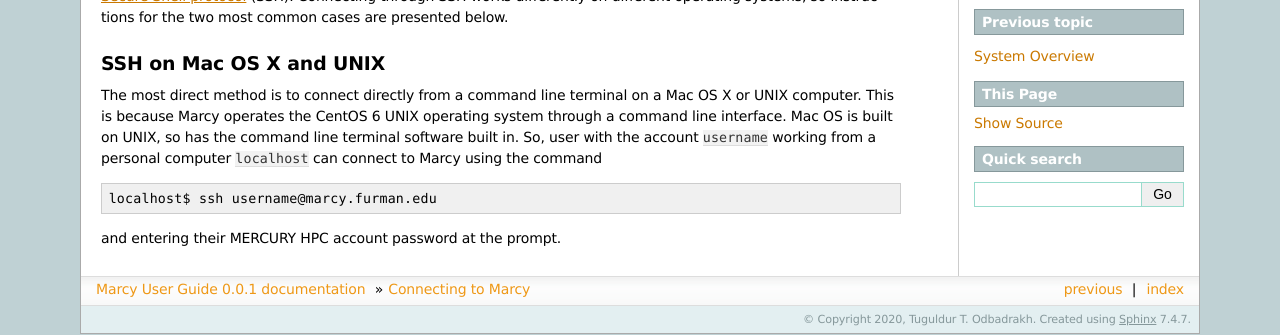
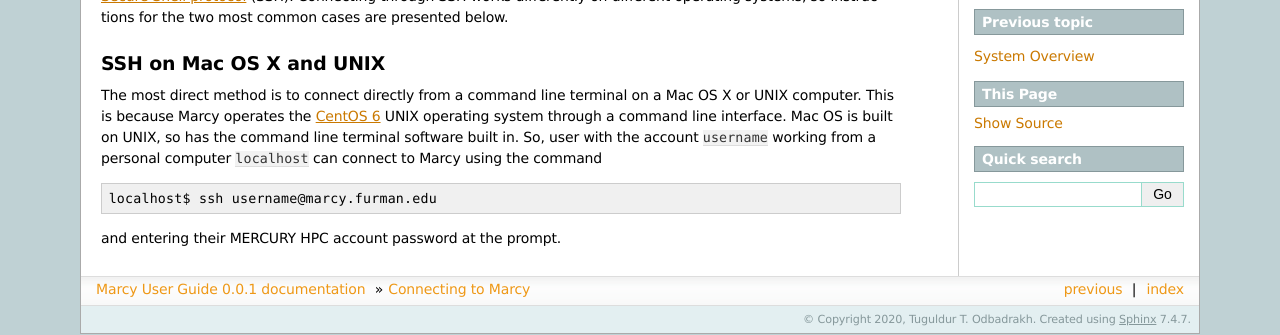
Before and after one commit to mercuryconsortium/marcy, a Sphinx documentation site: the page built from source/connecting.rst, in a window 1280 px wide. Shown: the part 126-461 px from the top of the page. Built offline with Sphinx 7.4.7, drawn with Linux system fonts in a browser that asks for light colours; some of the changed lines change nothing that is shown.

Commit message:
editing ssh

```diff
--- a/source/connecting.rst
+++ b/source/connecting.rst
@@ -9,9 +9,9 @@ for the two most common cases are presented below.
 SSH on Mac OS X and UNIX
 ========================
 The most direct method is to connect directly from a command line terminal on a
-Mac OS X or UNIX computer. This is because Marcy operates the CentOS 6 UNIX operating
-system through a command line interface. Mac OS is built on UNIX, so has the command line
-terminal software built in. So, user with the account ``username`` working from a personal
+Mac OS X or UNIX computer. This is because Marcy operates the `CentOS 6 <https://www.centos.org>`_
+UNIX operating system through a command line interface. Mac OS is built on UNIX, so has the command
+line terminal software built in. So, user with the account ``username`` working from a personal
 computer ``localhost`` can connect to Marcy using the command
 
 .. code-block:: bash
```
Also changed, not shown: 1 other file.
